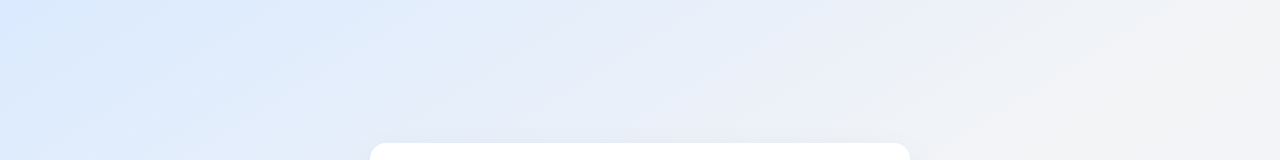
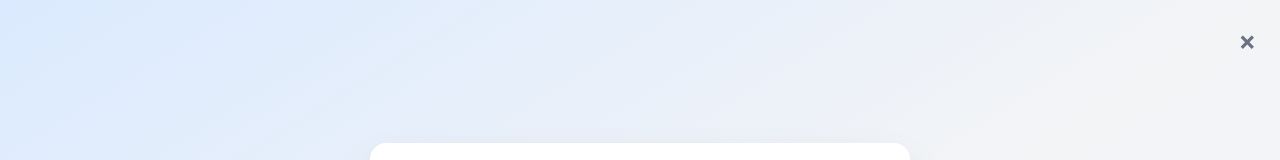
Before and after one commit to nazarMn/type-speed, a React (Vite) app: page /registration in a window 1280 px wide. Shown: the top 160 px of the page. Built offline with nearby package versions, Linux system fonts and the light colour scheme.

Commit message:
added exit button from registration menu

```diff
--- a/src/components/Registration/Registration.tsx
+++ b/src/components/Registration/Registration.tsx
@@ -1,10 +1,20 @@
 import React, { useState } from 'react'
+import { useNavigate } from 'react-router-dom'
 
 export default function Registration() {
   const [isRegister, setIsRegister] = useState(false)
+  const navigate = useNavigate()
 
   return (
-    <div className="w-full flex justify-center items-center h-screen bg-gradient-to-br from-blue-100 via-gray-100 to-blue-50">
+    <div className="w-full flex justify-center items-center h-screen bg-gradient-to-br from-blue-100 via-gray-100 to-blue-50 relative">
+
+      <button
+        onClick={() => navigate(-1)}
+        className="absolute top-6 right-6 text-gray-500 hover:text-gray-800 transition text-3xl font-bold cursor-pointer"
+      >
+        &times;
+      </button>
+
       <div className="w-[540px] min-h-[440px] bg-white shadow-2xl rounded-2xl flex flex-col items-center px-10 py-8">
 
         <h1 className="text-4xl font-extrabold mb-3 text-blue-700 tracking-wide">
@@ -12,7 +22,7 @@ export default function Registration() {
         </h1>
 
         <h2 className="text-lg text-gray-600 mb-8">
-          {isRegister ? 'Реєстрація нового користувача' : 'Увійти в акаунт'}
+          {isRegister ? 'Реєстрація нового акаунта' : 'Увійти в акаунт'}
         </h2>
 
         {!isRegister && (
```
